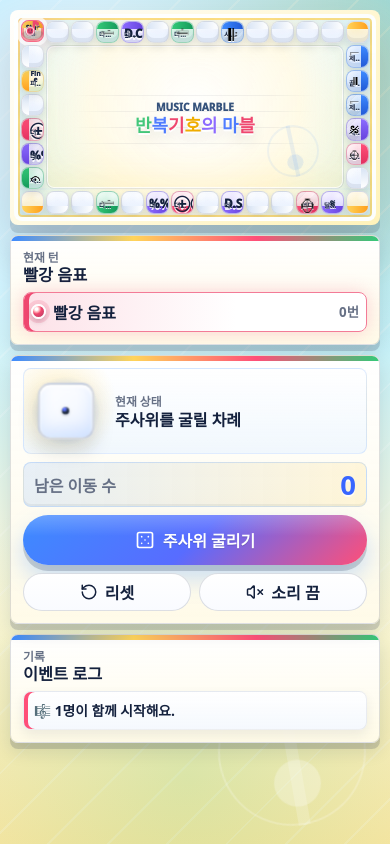
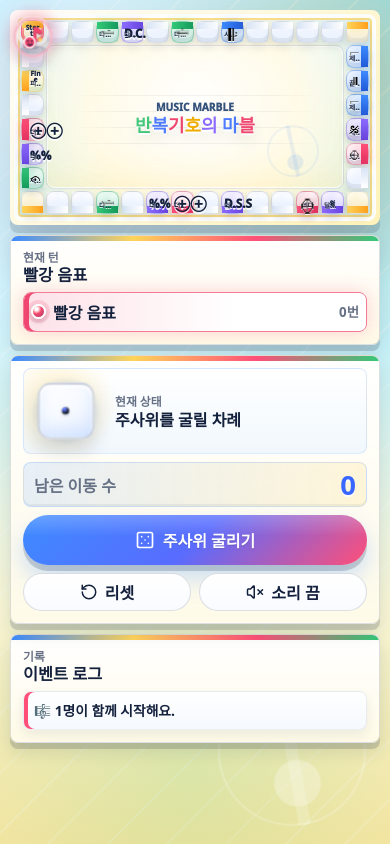
Before and after one commit to kimyounggaur/Marvel_of_music-codex-, a React (Vite) app: page / in a window 390 px wide. Both pictures are taken after a click on the button "게임 시작". Built offline with nearby package versions, Linux system fonts and the light colour scheme.

Commit message:
Enlarge player token placement

```diff
--- a/src/components/PlayerToken.tsx
+++ b/src/components/PlayerToken.tsx
@@ -12,8 +12,8 @@ interface PlayerTokenProps {
 export function PlayerToken({ player, isCurrent, isMoving, offsetIndex, movementTick }: PlayerTokenProps) {
   const style = {
     '--player-color': player.color,
-    '--token-offset-x': `${offsetIndex * 9}px`,
-    '--token-offset-y': `${offsetIndex * 6}px`,
+    '--token-offset-x': `${offsetIndex * 12}px`,
+    '--token-offset-y': `${offsetIndex * 7}px`,
   } as CSSProperties;
 
   return (
--- a/src/styles/board.css
+++ b/src/styles/board.css
@@ -17,7 +17,7 @@
   width: 100%;
   aspect-ratio: 14 / 8;
   gap: 4px;
-  overflow: hidden;
+  overflow: visible;
   border: 4px solid rgba(255, 255, 255, 0.92);
   border-radius: 8px;
   background:
@@ -142,7 +142,7 @@
   grid-template-rows: 1fr;
   min-width: 0;
   min-height: 0;
-  overflow: hidden;
+  overflow: visible;
   border: 1px solid rgba(20, 33, 61, 0.14);
   border-radius: 8px;
   background:
@@ -257,6 +257,7 @@
 }
 
 .current-cell {
+  z-index: 12;
   outline: 3px solid rgba(255, 79, 120, 0.62);
   outline-offset: -3px;
   box-shadow:
@@ -345,27 +346,29 @@
 
 .token-stack {
   position: absolute;
-  right: 3px;
-  bottom: 3px;
-  z-index: 3;
+  left: 50%;
+  bottom: -30px;
+  z-index: 8;
   display: flex;
-  width: 55px;
-  height: 44px;
+  width: 76px;
+  height: 56px;
   align-items: end;
-  justify-content: end;
+  justify-content: center;
   pointer-events: none;
+  transform: translateX(-50%);
 }
 
 .player-token {
   position: absolute;
-  right: var(--token-offset-x);
+  left: calc(50% + var(--token-offset-x));
   bottom: var(--token-offset-y);
   display: block;
-  width: 34px;
-  height: 34px;
+  width: 50px;
+  height: 50px;
   filter:
-    drop-shadow(0 5px 5px rgba(20, 33, 61, 0.22))
+    drop-shadow(0 7px 7px rgba(20, 33, 61, 0.28))
     drop-shadow(0 1px 0 rgba(255, 255, 255, 0.6));
+  translate: -50% 0;
   transform-origin: center bottom;
 }
 
@@ -373,9 +376,9 @@
   content: '';
   position: absolute;
   left: 50%;
-  bottom: -2px;
-  width: 30px;
-  height: 9px;
+  bottom: -3px;
+  width: 44px;
+  height: 12px;
   border-radius: 50%;
   background: rgba(20, 33, 61, 0.16);
   transform: translateX(-50%);
@@ -569,17 +572,19 @@
   }
 
   .token-stack {
-    width: 42px;
+    bottom: -18px;
+    width: 58px;
+    height: 42px;
+  }
+
+  .player-token {
+    width: 34px;
     height: 34px;
   }
 
-  .player-token {
-    width: 24px;
-    height: 24px;
-  }
-
   .player-token::before {
-    width: 22px;
+    width: 28px;
+    height: 8px;
   }
 }
 
@@ -618,14 +623,13 @@
   }
 
   .token-stack {
-    right: 1px;
-    bottom: 1px;
-    width: 32px;
-    height: 26px;
+    bottom: -13px;
+    width: 44px;
+    height: 32px;
   }
 
   .player-token {
-    width: 19px;
-    height: 19px;
+    width: 27px;
+    height: 27px;
   }
 }
```
